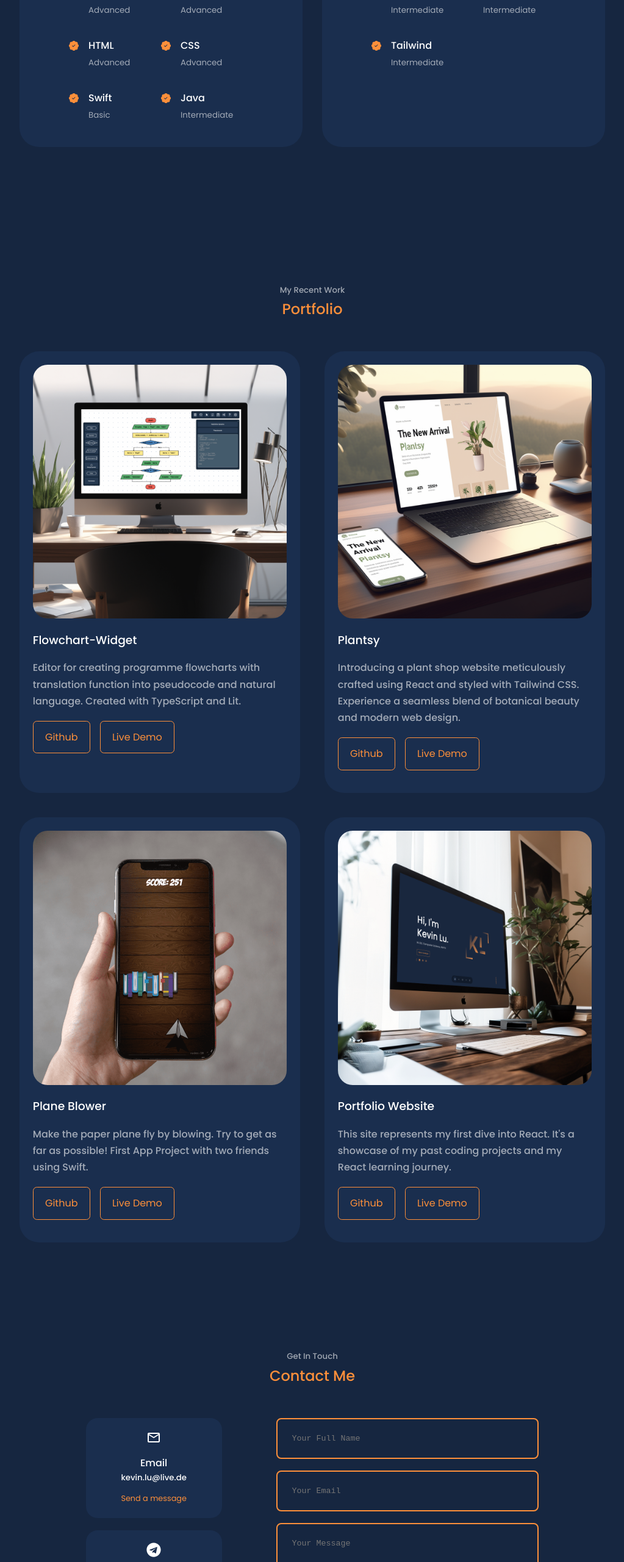
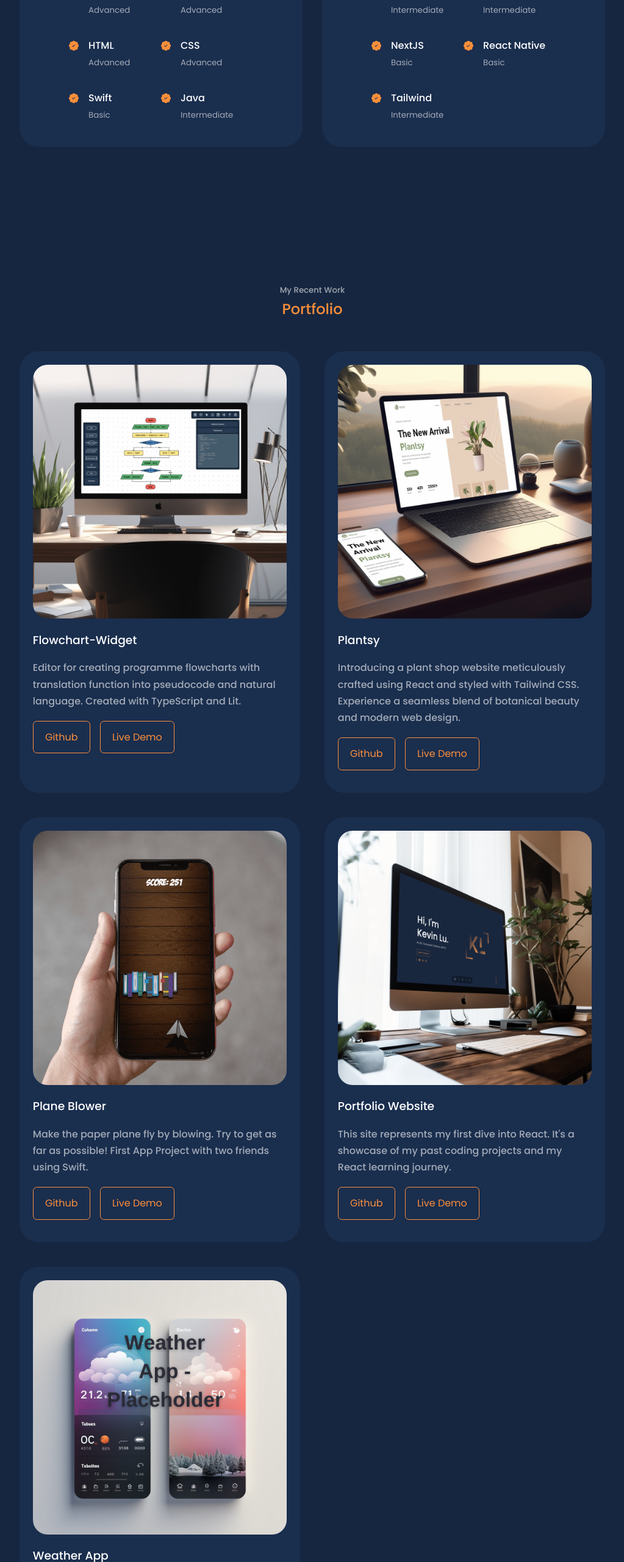
Before and after one commit to irrationalK/portfolio-website, a React (Create React App) app: page / in a window 1280 px wide. Shown: the part 2311-4872 px from the top of the page at 61% size, without its empty margins (128-1151 px from the left). Built offline with nearby package versions, Linux system fonts and the light colour scheme.

Commit message:
Add weather app to portfolio

```diff
--- a/src/components/experience/Experience.jsx
+++ b/src/components/experience/Experience.jsx
@@ -1,6 +1,6 @@
 import React from 'react'
 import './experience.css'
-import {BsPatchCheckFill} from 'react-icons/bs'
+import { BsPatchCheckFill } from 'react-icons/bs'
 
 const Experience = () => {
   return (
@@ -78,6 +78,20 @@ const Experience = () => {
             <article className='experience__details'>
               <BsPatchCheckFill className='experience__details-icon' />
               <div>
+                <h4>NextJS</h4>
+                <small className='text-light'>Basic</small>
+              </div>
+            </article>
+            <article className='experience__details'>
+              <BsPatchCheckFill className='experience__details-icon' />
+              <div>
+                <h4>React Native</h4>
+                <small className='text-light'>Basic</small>
+              </div>
+            </article>
+            <article className='experience__details'>
+              <BsPatchCheckFill className='experience__details-icon' />
+              <div>
                 <h4>Tailwind</h4>
                 <small className='text-light'>Intermediate</small>
               </div>
--- a/src/components/portfolio/Portfolio.jsx
+++ b/src/components/portfolio/Portfolio.jsx
@@ -4,13 +4,14 @@ import flowchart from '../../assets/flowchart.png'
 import plane from '../../assets/blow-plane.png'
 import portfolio from '../../assets/portfolio.png'
 import plantsy from '../../assets/plantsy.png'
+import weatherApp from '../../assets/weatherApp.png'
 
 const data = [
   {
     id: 1,
     image: flowchart,
     title: 'Flowchart-Widget',
-    description: 'Editor for creating programme flowcharts with translation function into pseudocode and natural language.\n' + 'Created with TypeScript and Lit.',
+    description: 'Editor for creating programme flowcharts with translation function into pseudocode and natural language. Created with TypeScript and Lit.',
     github: 'https://github.com/irrationalK',
     demo: 'https://flowchart-lu.netlify.app'
   },
@@ -38,6 +39,14 @@ const data = [
     github: 'https://github.com/irrationalK/portfolio-website',
     demo: 'https://k-lu.de'
   },
+  {
+    id: 5,
+    image: weatherApp,
+    title: 'Weather App',
+    description: "Currently, I'm developing a weather app using React Native to familiarize myself with the framework and to improve my Photoshop skills.",
+    github: 'https://github.com/irrationalK/weather-app',
+    demo: 'https://github.com/irrationalK'
+  },
 ]
 
 const Portfolio = () => {
@@ -48,7 +57,7 @@ const Portfolio = () => {
 
       <div className="container portfolio__container">
         {
-        data.map(({id, image, title, description, github, demo}) => {
+          data.map(({ id, image, title, description, github, demo }) => {
             return (
               <article key={id} className='portfolio__item'>
                 <div className='portfolio__item-image'>
```
Also changed, not shown: src/assets/weatherApp.png (added). Lines whose indentation alone changed are shown as unchanged.
